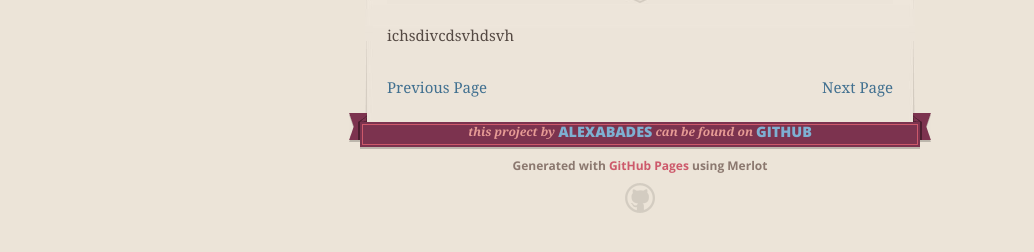
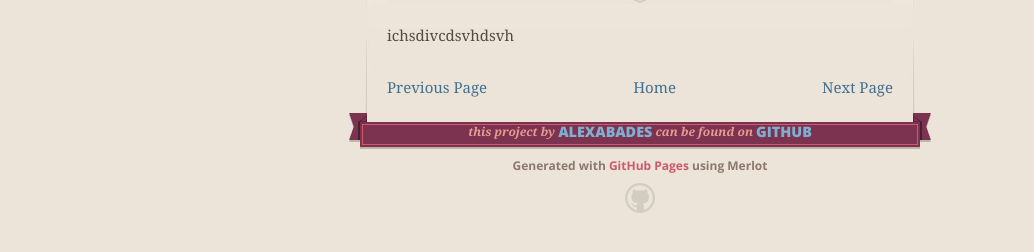
Before and after one commit to AlexAbades/veh-col-NY, a Jekyll site: the page built from pages/motivation.md, in a window 1280 px wide. Shown: the part 341-593 px from the top of the page, without its empty margins (0-1034 px from the left). Built offline with Jekyll 4.4.1, drawn with Linux system fonts in a browser that asks for light colours; our own code applies the rules of GitHub Pages for plain Markdown files.

Commit message:
Footer buttons plus middle and data compressed

```diff
--- a/_layouts/default.html
+++ b/_layouts/default.html
@@ -42,7 +42,7 @@
       {% if site.show_downloads %}
         <section id="downloads">
           <span class="inner">
-            <a href="{{ site.github.zip_url }}" class="zip">DATA<em>download</em></a><a href="{{ site.github.tar_url }}" class="tgz">CODE<em>download</em></a>
+            <a href="./data/clean_dataset.zip" class="zip">DATA<em>download</em></a><a href="{{ site.github.tar_url }}" class="tgz">CODE<em>download</em></a>
           </span>
         </section>
       {% else %}
--- a/assets/css/style.scss
+++ b/assets/css/style.scss
@@ -33,3 +33,7 @@
   .next-button {
     margin-left: auto;
   }
+
+  .home-button {
+      margin: auto;
+  }
--- a/pages/motivation.md
+++ b/pages/motivation.md
@@ -12,6 +12,7 @@ ichsdivcdsvhdsvh
 
 <div class="nextbutton-container">
   <a href="{{ site.baseurl }}/" class="previous-button">Previous Page</a>
+  <a href="{{ site.baseurl }}/" class="home-button">Home</a>
   <a href="/veh-col-NY/pages/basic-stats.html" class="next-button">Next Page</a>
 </div>
 
```
Also changed, not shown: 1 other file.
